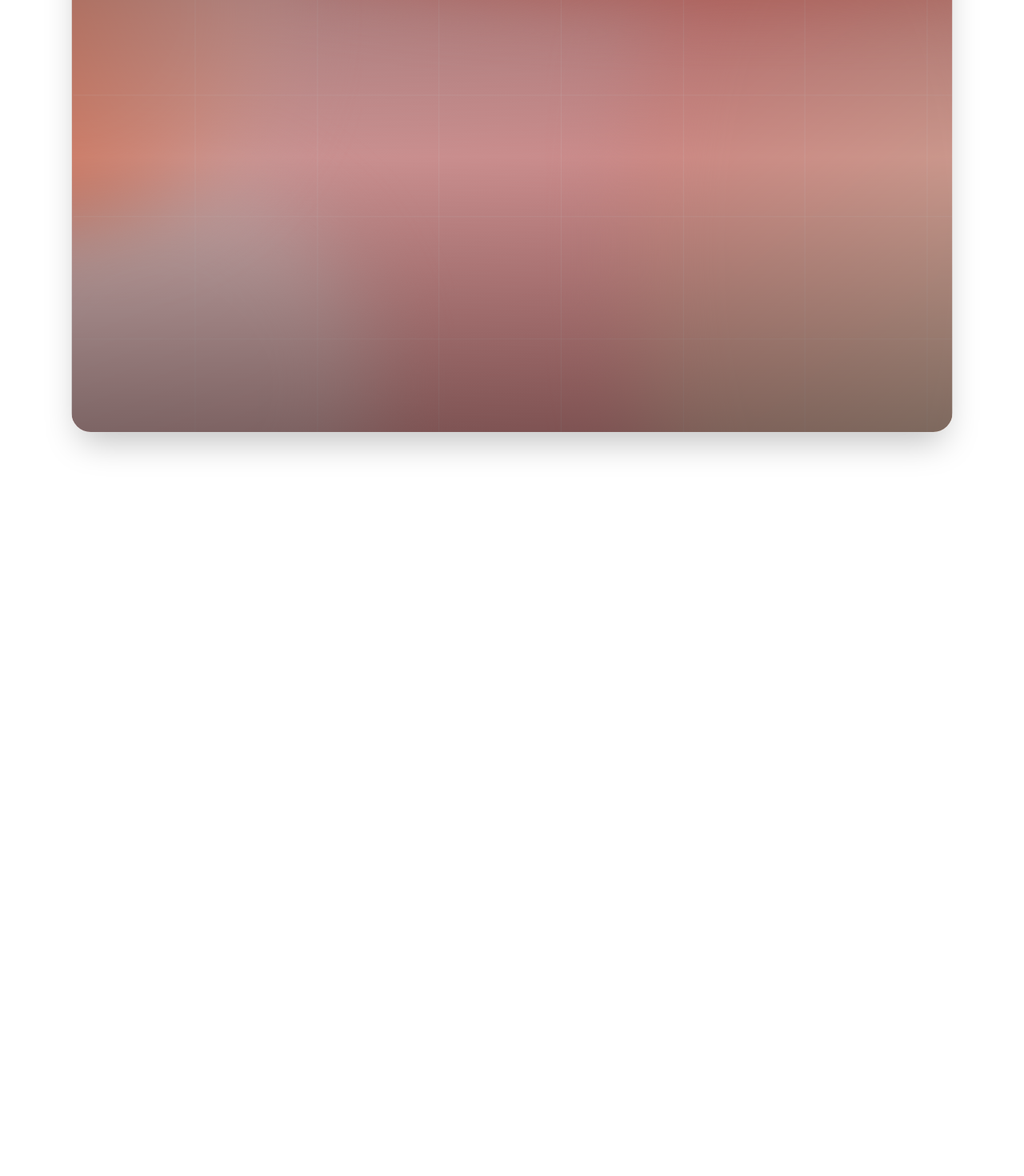
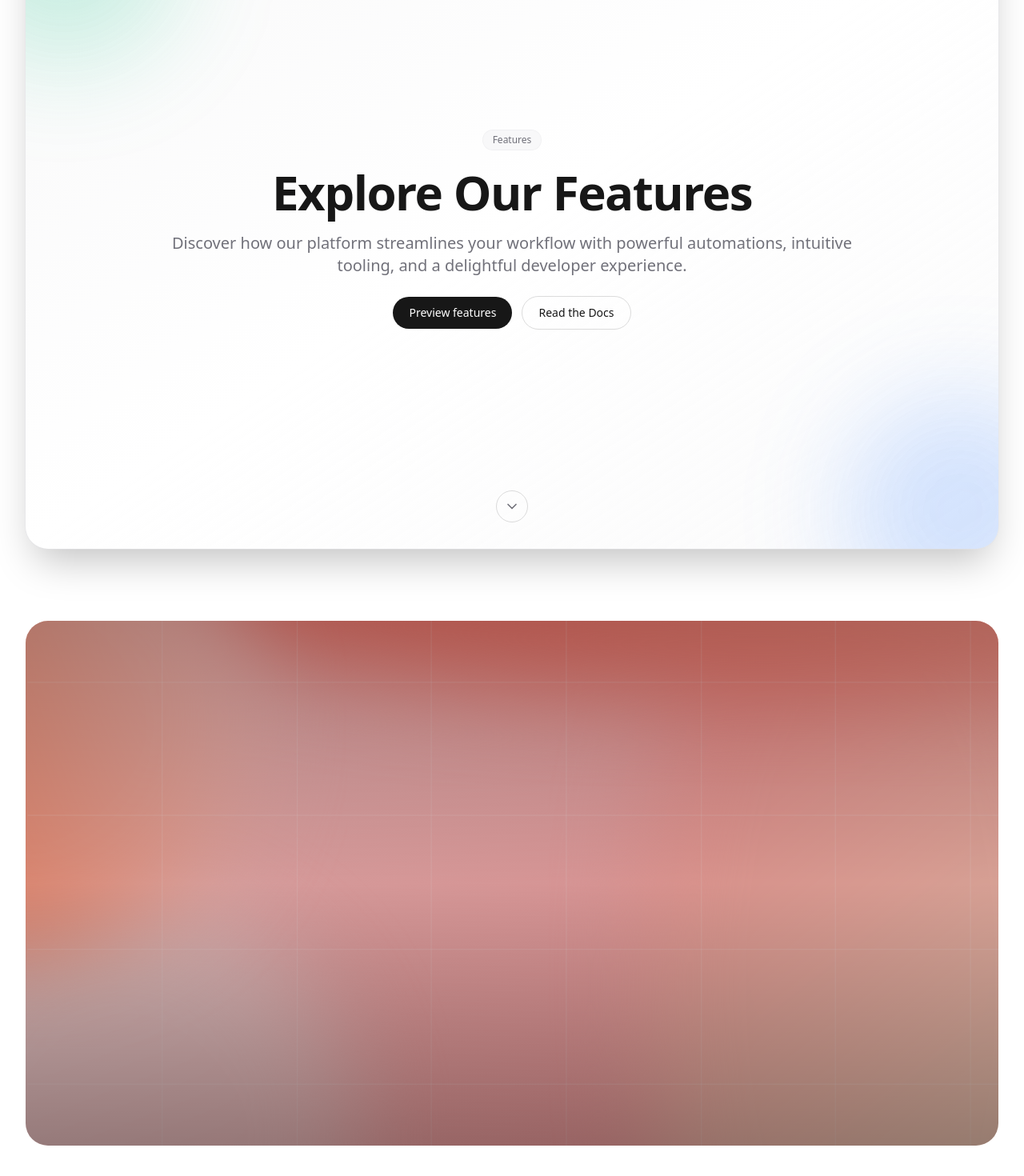
Before and after one commit to husamabusafa/hsafa-landing-page, a Next.js app: page /features in a window 1280 px wide. Shown: the part 204-1674 px from the top of the page at 80% size. Built offline with nearby package versions, Linux system fonts and the light colour scheme.

Commit message:
refactor: simplify scroll animation with single progress value and smooth transitions

```diff
--- a/app/features/page.tsx
+++ b/app/features/page.tsx
@@ -2,31 +2,34 @@
 
 import Image from 'next/image'
 import { useEffect, useRef, useState } from 'react'
-import { motion } from 'framer-motion'
 
 const clamp = (value: number, min = 0, max = 1) => Math.min(Math.max(value, min), max)
 
-function useScrollProgressForSections(count: number) {
-  const sectionRefs = useRef<(HTMLDivElement | null)[]>([])
+// Remap a linear 0..1 t to linger longer on the current image and compress the transition.
+// transitionWidth controls how much of the segment (0..1) is used for the crossfade at the end.
+// e.g., 0.15 means 85% linger, 15% fast transition.
+function remapForQuickTransition(t: number, transitionWidth = 0.18) {
+  const w = clamp(transitionWidth, 0.01, 0.5)
+  if (t <= 1 - w) return 0
+  const x = (t - (1 - w)) / w // 0..1 in the transition window
+  // smoothstep for a smooth but quick rise
+  const s = x * x * (3 - 2 * x)
+  return clamp(s, 0, 1)
+}
+
+function useScrollProgress(sectionRef: React.RefObject<HTMLDivElement | null>) {
   const rafRef = useRef<number | null>(null)
-  const [progresses, setProgresses] = useState<number[]>(Array(count).fill(0))
+  const [progress, setProgress] = useState(0)
 
   useEffect(() => {
     const update = () => {
+      const el = sectionRef.current
+      if (!el) { rafRef.current = null; return }
       const vh = window.innerHeight
-      const next = sectionRefs.current.map((el) => {
-        if (!el) return 0
       const rect = el.getBoundingClientRect()
-        // Two-viewport section: grow (0→1) over first 100vh, shrink (1→0) over second 100vh
-        const p = clamp(-rect.top / vh, 0, 2)
-        const mirrored = p <= 1 ? p : 2 - p
-        return mirrored
-      })
-      setProgresses((prev) => {
-        let changed = false
-        for (let i = 0; i < next.length; i++) if (Math.abs(prev[i] - next[i]) > 0.0005) { changed = true; break }
-        return changed ? next : prev
-      })
+      const total = Math.max(rect.height - vh, 1)
+      const p = clamp(-rect.top / total, 0, 1)
+      setProgress((prev) => (Math.abs(prev - p) > 0.0005 ? p : prev))
       rafRef.current = null
     }
 
@@ -35,11 +38,7 @@ function useScrollProgressForSections(count: number) {
       rafRef.current = window.requestAnimationFrame(update)
     }
 
-    window.requestAnimationFrame(() => {
-      window.requestAnimationFrame(() => {
-        onScrollOrResize()
-      })
-    })
+    window.requestAnimationFrame(onScrollOrResize)
     window.addEventListener('scroll', onScrollOrResize, { passive: true })
     window.addEventListener('resize', onScrollOrResize)
 
@@ -48,208 +47,124 @@ function useScrollProgressForSections(count: number) {
       window.removeEventListener('scroll', onScrollOrResize)
       window.removeEventListener('resize', onScrollOrResize)
     }
-  }, [])
+  }, [sectionRef])
 
-  return { sectionRefs, progresses }
+  return progress
 }
 
-function BoxSection({ src, progress, children }: { src: string; progress: number; children?: React.ReactNode }) {
-  const scale = 0.86 + progress * 0.14 // 0.86 → 1.00, then back
-  const radius = 28 * (1 - progress) // 28 → 0 → 28
+function FeatureBox({ images, progress }: { images: string[]; progress: number }) {
+  const n = images.length
+  const exact = progress * (n - 1)
+  const i = Math.floor(exact)
+  const t = exact - i
+  // Remap t so opacity stays at current image longer and transitions quickly near the boundary
+  const tQuick = remapForQuickTransition(t, 0.28)
 
   return (
-    <div className="sticky top-0 h-screen overflow-hidden">
     <div
-        className="absolute inset-0 shadow-2xl"
-        style={{
-          transform: `scale(${scale})`,
-          transformOrigin: 'center',
-          borderRadius: `${radius}px`,
-          overflow: 'hidden',
-        }}
+      className="relative mx-auto h-[calc(100vh-9rem)] w-[calc(100%-1.5rem)] sm:w-[calc(100%-3rem)] md:w-[calc(100%-4rem)] max-w-[1800px] overflow-hidden rounded-[28px]"
     >
-        <Image src={src} alt="" fill sizes="100vw" className="object-cover" priority />
-        {/* darken for legibility */}
-        <div className="absolute inset-0 bg-gradient-to-b from-black/40 via-black/20 to-black/50" />
-        {/* content overlay */}
-        <div className="absolute inset-0">{children}</div>
-      </div>
+      {images.map((src, idx) => {
+        let opacity = 0
+        if (idx === i) opacity = 1 - tQuick
+        else if (idx === i + 1) opacity = tQuick
+        return (
+          <Image
+            key={src}
+            src={src}
+            alt=""
+            fill
+            sizes="(max-width: 768px) 100vw, 1800px"
+
+            className="object-cover "
+            style={{ opacity }}
+            priority={idx <= 1}
+          />
+        )
+      })}
+      <div className="absolute inset-0 bg-gradient-to-b from-black/30 via-black/15 to-black/40 pointer-events-none" />
     </div>
   )
 }
 
-// Minimal helpers
-const easeInOut = (t: number) => 0.5 - Math.cos(Math.PI * t) / 2
-const lerp = (a: number, b: number, t: number) => a + (b - a) * t
-
-function ArrowImg({ src, x, y, r = 0, scale = 1, opacity = 1 }: { src: string; x: string; y: string; r?: number; scale?: number; opacity?: number }) {
-  return (
-    <img
-      src={src}
-      alt=""
-      style={{
-        position: 'absolute',
-        left: x,
-        top: y,
-        transform: `translate(-50%, -50%) rotate(${r}deg) scale(${scale})`,
-        opacity,
-        filter: 'invert(1)', // turn white for dark bg
-        width: '180px',
-        height: 'auto',
-        pointerEvents: 'none',
-      }}
-    />
-  )
-}
-
-function GlassCard({ children, style }: { children: React.ReactNode; style?: React.CSSProperties }) {
-  return (
-    <div
-      className="rounded-2xl p-6 md:p-8 backdrop-blur-md bg-white/10 text-white shadow-xl border border-white/10 max-w-xl"
-      style={style}
-    >
-      {children}
-    </div>
-  )
-}
+// Removed additional UI helpers and arrows to keep a single, consistent box
 
 export default function FeaturesPage() {
-  const images = ['/bg2.svg', '/bg3.svg', '/bg4.svg', '/bg1.svg']
-  const { sectionRefs, progresses } = useScrollProgressForSections(images.length)
+  const images = ['/bg2.svg', '/bg3.svg', '/bg4.svg', '/bg1.svg','/bg2.svg', '/bg3.svg', '/bg4.svg', '/bg1.svg']
+  const sectionRef = useRef<HTMLDivElement | null>(null)
+  const progress = useScrollProgress(sectionRef)
 
   useEffect(() => {
     window.scrollTo({ top: 0, left: 0, behavior: 'instant' as ScrollBehavior })
   }, [])
 
+  // Reveal the feature box when it enters the viewport
+  const revealRef = useRef<HTMLDivElement | null>(null)
+  const [revealed, setRevealed] = useState(false)
+  useEffect(() => {
+    const el = revealRef.current
+    if (!el) return
+    const io = new IntersectionObserver(
+      ([entry]) => {
+        if (entry.isIntersecting) setRevealed(true)
+      },
+      { threshold: 0.2 }
+    )
+    io.observe(el)
+    return () => io.disconnect()
+  }, [])
+
   return (
-    <div className="min-h-screen bg-background text-foreground">
-      {/* Section 1 — Hero */}
-      <section ref={(el) => { sectionRefs.current[0] = el }} className="relative min-h-[300vh]">
-        <BoxSection src={images[0]} progress={progresses[0] ?? 0}>
-          {(() => {
-            const p = progresses[0] ?? 0
-            const showTitle = easeInOut(clamp(p * 1.2))
-            const showSub = easeInOut(clamp((p - 0.2) * 1.4))
-            const arrowO = clamp((p - 0.35) * 2)
-            return (
-              <div className="absolute inset-0 grid place-items-start justify-center">
-                <div className="px-6 text-center">
-                  <motion.h1
-                    className="text-4xl md:text-6xl font-bold tracking-tight text-white"
-                  >
-                    Hsafa SDK
-                  </motion.h1>
-                  <motion.p
-                    className="mt-4 text-lg md:text-2xl text-white/80 max-w-2xl mx-auto"
-                    style={{
-                      opacity: showSub,
-                      transform: `translateY(${lerp(24, 0, showSub)}px)`,
-                    }}
-                  >
-                    Scroll to explore features with motion, context, and delightful details.
-                  </motion.p>
+    <div className="min-h-screen bg-background text-foreground pt-28">
+      {/* Intro Hero (full-page, glass + glow style) */}
+      <section className="relative mx-auto max-md:h-[50vh] max-sm:min-h-[400px] max-md:min-h-[600px] md:min-h-[800px] md:h-[calc(100vh-9rem)] w-[calc(100%-1.5rem)] sm:w-[calc(100%-3rem)] md:w-[calc(100%-4rem)] max-w-[1800px] overflow-hidden rounded-[28px] ring-1 ring-border/50 bg-gradient-to-br from-muted/60 via-background/60 to-muted/40 backdrop-blur-xl shadow-2xl">
+        {/* Decorative gradient glows */}
+        <div className="pointer-events-none absolute -top-24 -left-24 h-72 w-72 rounded-full bg-emerald-500/20 blur-3xl" />
+        <div className="pointer-events-none absolute -bottom-24 -right-24 h-72 w-72 rounded-full bg-blue-500/20 blur-3xl" />
+
+        {/* Centered content (quote-style figure) */}
+        <div className="relative p-8 sm:p-10 md:p-14 h-full grid place-items-center">
+          <figure className="mx-auto max-w-4xl text-center">
+            <span className="inline-flex items-center rounded-full bg-muted/60 px-3 py-1 text-xs font-medium text-muted-foreground ring-1 ring-border/50">
+              Features
+            </span>
+
+            <h1 className="mt-4 text-4xl sm:text-[40px] md:text-6xl leading-tight font-semibold tracking-tight">
+              Explore Our Features
+            </h1>
+            <p className="mt-3 text-base sm:text-lg md:text-xl text-muted-foreground">
+              Discover how our platform streamlines your workflow with powerful automations, intuitive tooling,
+              and a delightful developer experience.
+            </p>
+
+            <div className="mt-6 flex items-center justify-center gap-3">
+              <a href="#preview" className="inline-flex items-center justify-center rounded-full bg-foreground px-5 py-2.5 text-sm font-medium text-background transition-all hover:opacity-90">
+                Preview features
+              </a>
+              <a href="/docs" className="inline-flex items-center justify-center rounded-full border border-foreground/15 px-5 py-2.5 text-sm font-medium hover:bg-foreground/5">
+                Read the Docs
+              </a>
             </div>
-                {/* hand‑drawn arrow appears late */}
-                <ArrowImg src="https://www.svgrepo.com/show/147200/arrow-squiggly.svg" x="70%" y="65%" r={-15} scale={1.1}
-                  opacity={arrowO} />
+          </figure>
+
+          {/* Scroll-down indicator */}
+          <a href="#preview" className="absolute bottom-6 left-1/2 -translate-x-1/2 inline-flex items-center justify-center w-10 h-10 rounded-full border border-foreground/15 text-muted-foreground hover:text-foreground hover:bg-foreground/5 transition animate-bounce" aria-label="Scroll down">
+            <svg className="h-5 w-5" viewBox="0 0 24 24" fill="none" stroke="currentColor" strokeWidth="2" strokeLinecap="round" strokeLinejoin="round"><path d="M6 9l6 6 6-6"/></svg>
+          </a>
         </div>
-            )
-          })()}
-        </BoxSection>
       </section>
 
-      {/* Section 2 — Feature Cards */}
-      <section ref={(el) => { sectionRefs.current[1] = el }} className="relative min-h-[300vh]">
-        <BoxSection src={images[1]} progress={progresses[1] ?? 0}>
-          {(() => {
-            const p = progresses[1] ?? 0
-            const a = easeInOut(clamp((p - 0.05) * 2))
-            const b = easeInOut(clamp((p - 0.2) * 2))
-            const c = easeInOut(clamp((p - 0.35) * 2))
-            return (
-              <div className="absolute inset-0 grid place-items-center px-6">
-                <div className="grid md:grid-cols-3 gap-6 max-w-6xl w-full">
-                  <GlassCard style={{ opacity: a, transform: `translateY(${lerp(40, 0, a)}px)` }}>
-                    <h3 className="text-xl font-semibold">Speed</h3>
-                    <p className="mt-2 text-white/80">Optimized rendering and smooth scroll-linked animations via rAF.</p>
-                  </GlassCard>
-                  <GlassCard style={{ opacity: b, transform: `translateY(${lerp(40, 0, b)}px)` }}>
-                    <h3 className="text-xl font-semibold">Clarity</h3>
-                    <p className="mt-2 text-white/80">Readable layouts with glass panels over hi‑res imagery.</p>
-                  </GlassCard>
-                  <GlassCard style={{ opacity: c, transform: `translateY(${lerp(40, 0, c)}px)` }}>
-                    <h3 className="text-xl font-semibold">Delight</h3>
-                    <p className="mt-2 text-white/80">Hand‑drawn arrows highlight what matters as you scroll.</p>
-                  </GlassCard>
+      {/* Scroll-driven Feature Box Section */}
+      <div ref={sectionRef} id="preview" className="min-h-[600vh]">
+        <div
+          ref={revealRef}
+          className={`sticky top-0 h-screen grid place-items-start pt-[90px] transition-all duration-700 ease-out ${
+            revealed ? 'opacity-100 translate-y-0' : 'opacity-0 translate-y-6'
+          }`}
+        >
+          <FeatureBox images={images} progress={progress} />
         </div>
-                <ArrowImg src="https://www.svgrepo.com/show/141203/curved-arrow.svg" x="20%" y="35%" r={-60} scale={1}
-                  opacity={clamp((p - 0.15) * 2)} />
       </div>
-            )
-          })()}
-        </BoxSection>
-      </section>
-
-      {/* Section 3 — Image + Callouts */}
-      <section ref={(el) => { sectionRefs.current[2] = el }} className="relative min-h-[300vh]">
-        <BoxSection src={images[2]} progress={progresses[2] ?? 0}>
-          {(() => {
-            const p = progresses[2] ?? 0
-            const imgReveal = easeInOut(clamp(p * 1.2))
-            const callout1 = easeInOut(clamp((p - 0.25) * 2))
-            const callout2 = easeInOut(clamp((p - 0.4) * 2))
-            return (
-              <div className="absolute inset-0">
-                <motion.div
-                  className="absolute right-6 md:right-16 top-1/2 -translate-y-1/2 rounded-3xl overflow-hidden shadow-2xl border border-white/10"
-                  style={{ width: 'min(520px, 42vw)', opacity: imgReveal, transform: `translate(0, calc(-50% + ${lerp(30, 0, imgReveal)}px))` }}
-                >
-                  <Image src="/demo-analytics.jpg" alt="Demo" width={1040} height={680} className="object-cover" />
-                </motion.div>
-
-                <GlassCard style={{ position: 'absolute', left: '8%', top: '28%', opacity: callout1, transform: `translateY(${lerp(20, 0, callout1)}px)` }}>
-                  <div className="text-sm uppercase tracking-widest text-white/70">Insight</div>
-                  <div className="mt-1 text-2xl font-semibold">Real‑time metrics</div>
-                  <div className="mt-2 text-white/80">Stream updates as users interact—no refresh needed.</div>
-                </GlassCard>
-                <ArrowImg src="https://www.svgrepo.com/show/100299/arrow-with-scribble.svg" x="40%" y="35%" r={-20} scale={1.1}
-                  opacity={clamp((p - 0.3) * 2)} />
-
-                <GlassCard style={{ position: 'absolute', left: '10%', bottom: '18%', opacity: callout2, transform: `translateY(${lerp(20, 0, callout2)}px)` }}>
-                  <div className="text-sm uppercase tracking-widest text-white/70">Control</div>
-                  <div className="mt-1 text-2xl font-semibold">Composable animations</div>
-                  <div className="mt-2 text-white/80">Use a simple progress value to animate anything.</div>
-                </GlassCard>
-              </div>
-            )
-          })()}
-        </BoxSection>
-      </section>
-
-      {/* Section 4 — CTA */}
-      <section ref={(el) => { sectionRefs.current[3] = el }} className="relative min-h-[300vh]">
-        <BoxSection src={images[3]} progress={progresses[3] ?? 0}>
-          {(() => {
-            const p = progresses[3] ?? 0
-            const title = easeInOut(clamp((p - 0.05) * 1.6))
-            const cta = easeInOut(clamp((p - 0.25) * 1.8))
-            const arrow = clamp((p - 0.35) * 2)
-            return (
-              <div className="absolute inset-0 grid place-items-center px-6">
-                <motion.div className="text-center max-w-2xl" style={{ opacity: title, transform: `translateY(${lerp(24, 0, title)}px)` }}>
-                  <h2 className="text-4xl md:text-5xl font-bold text-white">Ready to ship modern scroll‑tales?</h2>
-                  <p className="mt-4 text-white/80 text-lg">Hook into the progress and stage content like a keynote—no heavy libs required.</p>
-                </motion.div>
-                <motion.div className="mt-8" style={{ opacity: cta, transform: `translateY(${lerp(16, 0, cta)}px)` }}>
-                  <a href="#" className="inline-flex items-center gap-2 px-6 py-3 rounded-full bg-white text-black font-semibold shadow-lg hover:shadow-xl transition">Get Started</a>
-                </motion.div>
-                <ArrowImg src="https://www.svgrepo.com/show/123307/left-arrow-hand-drawn-outline.svg" x="52%" y="64%" r={30} scale={1}
-                  opacity={arrow} />
-              </div>
-            )
-          })()}
-        </BoxSection>
-      </section>
     </div>
   )
 }
--- a/app/page.tsx
+++ b/app/page.tsx
@@ -263,7 +263,7 @@ export default function Home() {
                   <div className=" mt-auto pb-2 pt-1 w-full h-full p-2 rounded-2xl flex items-center justify-center">
                     <div className="relative flex-1 h-[150px]">
                       <div
-                        className="relative w-full h-full rounded-2xl pt-4 pb-12 max-w-[500px] mx-auto"
+                        className="relative w-full h-full rounded-2xl pt-4 pb-12 max-w-[500px] mx-auto shadow-2xl"
                         style={{
                           border: '1px solid rgb(42, 44, 51)',
                           backgroundColor: 'rgb(23, 24, 28)'
```
Lines whose indentation alone changed are shown as unchanged.
